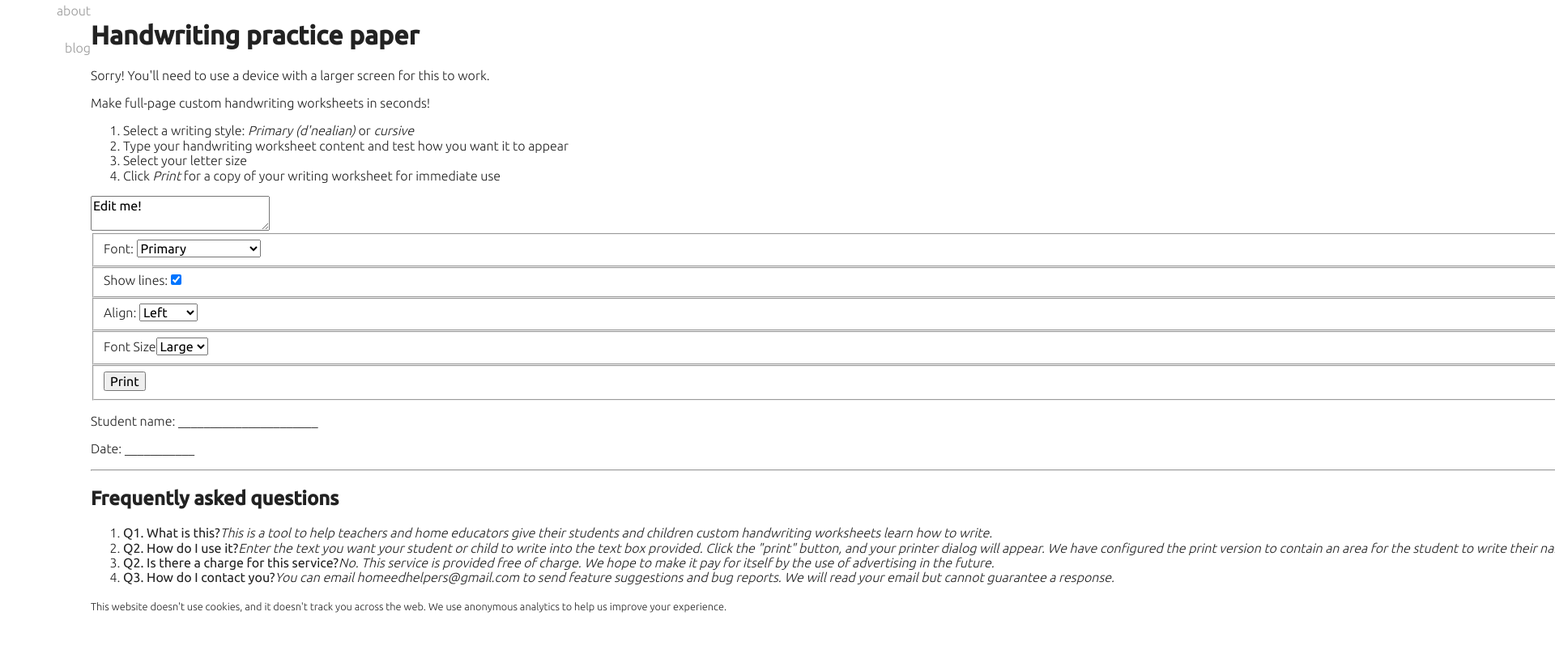
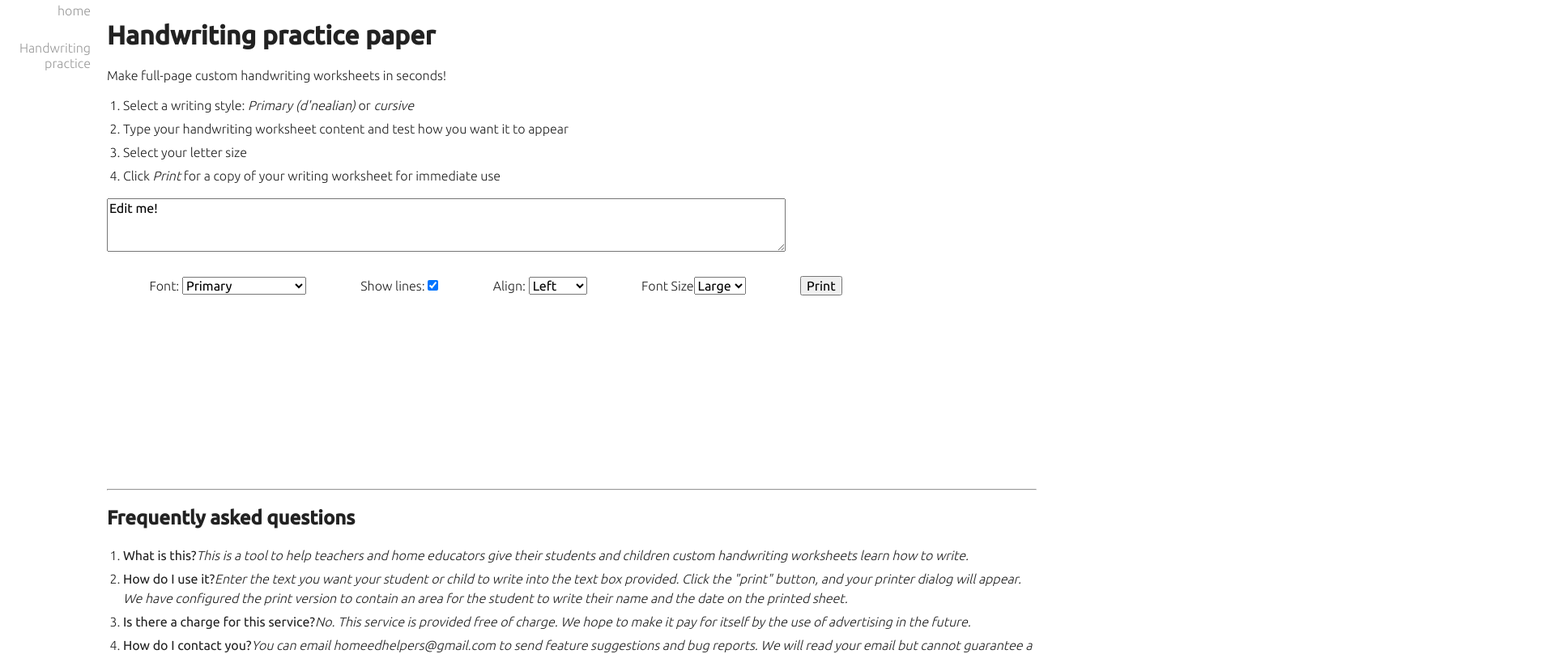
Before and after one commit to endymion1818/homeedhelpers-fe-v2, a Next.js app: page /handwriting-practice-paper in a window 1280 px wide. Shown: the part 60-868 px from the top of the page at 81% size, 1920 px wide, since content can reach past the window. Before the commit the page ends 817 px from the top, so only its background shows below. Built offline with nearby package versions, Linux system fonts and the light colour scheme.

Commit message:
style tidying

```diff
--- a/src/components/HandwritingPractice/HandwritingPractice.tsx
+++ b/src/components/HandwritingPractice/HandwritingPractice.tsx
@@ -1,5 +1,5 @@
 import React from 'react'
-import './stylesheet.module.css'
+import styles from './stylesheet.module.css'
 
 const HandwritingPractice = () => {
 
@@ -35,53 +35,77 @@ const HandwritingPractice = () => {
     }
     return (
         <div className="container">
-            <div id="edit">
-            <textarea value={message} onChange={e => useMessage(e.currentTarget.value)} />
-        </div>
-            <div id="font">
-                <fieldset>
+            <h1>Handwriting practice paper</h1>
+            <p>Make full-page custom handwriting worksheets in seconds!</p>
+            <ol className={styles.instructions}>
+                <li>Select a writing style: <i>Primary (d'nealian)</i> or <i>cursive</i></li>
+                <li>Type your handwriting worksheet content and test how you want it to appear</li>
+                <li>Select your letter size</li>
+                <li>Click <i>Print</i> for a copy of your writing worksheet for immediate use
+                </li>
+            </ol>
+            <p id={styles.sorrynotresponsive} data-nosnippet>Sorry! You'll need to use a device with a larger screen for this to work.</p>
+            <div id={styles.edit}>
+                <textarea value={message} onChange={e => useMessage(e.currentTarget.value)} />
+            </div>
+            <div id={styles.font}>
+                <fieldset className={styles.fieldset}>
                     <label htmlFor="dot">Font: </label>
                     <select>
-                    <option id="dot" value="KG Primary Dots" selected>Primary</option>
-                    <option id="dot-line-cursive" value="Learning Curve Dashed" >Dots lined Cursive</option>
+                    <option id={styles.dot} value="KG Primary Dots" selected>Primary</option>
+                    <option value="Learning Curve Dashed" >Dots lined Cursive</option>
                 </select>
                 </fieldset>
-                <fieldset>
+                <fieldset className={styles.fieldset}>
                     <label htmlFor="lines">Show lines: </label>
                     <input type="checkbox" checked={showLines} />
                 </fieldset>
-                <fieldset>
+                <fieldset className={styles.fieldset}>
                     <label htmlFor="align">Align: </label>
-                    <select id="align">
-                        <option id="to-left" value="left" selected>Left</option>
-                        <option id="to-center" value="center">Center</option>
-                        <option id="to-right" value="right">Right</option>
+                    <select id={styles.align}>
+                        <option value="left" selected>Left</option>
+                        <option value="center">Center</option>
+                        <option value="right">Right</option>
                     </select>
                 </fieldset>
-                <fieldset>
+                <fieldset className={styles.fieldset}>
                     <label htmlFor="scale">Font Size</label>
-                    <select id="scale" value={scale} onChange={printStyle}>
-                        <option id="large" value="large" selected>Large</option>
-                        <option id="small" value="small">Small</option>
+                    <select id={styles.scale} value={scale} onChange={printStyle}>
+                        <option id={styles.large} value="large" selected>Large</option>
+                        <option id={styles.small} value="small">Small</option>
                     </select>
                 </fieldset>
-                <fieldset>
+                <fieldset className={styles.fieldset}>
                     <button onClick={printHandler}>Print</button>
                 </fieldset>
             </div>
-            <div id="printarea">
-                <section id="printarea__header">
+            <div id={styles.printarea}>
+                <section id={styles.printarea__header}>
                     <p>Student name: ______________________</p>
                     <p>Date: ___________</p>
                 </section>
-                {lines && lines.map((line, index) => (
-                    <p key={index} className="scale" v-for="line in lines" >
-                    <img src="./images/handwriting-singleline-large.png" alt="lined background " v-if="showLines === true && scale === 'large'"/>
-                    <img src="./images/handwriting-singleline-small.png" alt="lined background " v-if="showLines === true && scale === 'small'" />
-                    {line}
-                </p>
-                ))}
+                {}
             </div>
+            <hr/>
+        <h2>Frequently asked questions</h2>
+        <ol className={styles.instructions}>
+            <li>
+                <strong>What is this?</strong>
+                <i>This is a tool to help teachers and home educators give their students and children custom handwriting worksheets learn how to write.</i>
+            </li>
+            <li>
+                <strong>How do I use it?</strong>
+                <i>Enter the text you want your student or child to write into the text box provided. Click the "print" button, and your printer dialog will appear. We have configured the print version to contain an area for the student to write their name and the date on the printed sheet.</i>
+            </li>
+            <li>
+                <strong>Is there a charge for this service?</strong>
+                <i>No. This service is provided free of charge. We hope to make it pay for itself by the use of advertising in the future.</i>
+            </li>
+            <li>
+                <strong>How do I contact you?</strong>
+                <i>You can email homeedhelpers@gmail.com to send feature suggestions and bug reports. We will read your email but cannot guarantee a response.</i>
+            </li>
+        </ol>
         </div>
     )
 }
--- a/src/components/HandwritingPractice/stylesheet.module.css
+++ b/src/components/HandwritingPractice/stylesheet.module.css
@@ -17,6 +17,9 @@
     flex-direction: column;
     align-items: center;
     max-width: 100vw;
+}
+.fieldset {
+    border: 1px solid transparent;
 }
 #edit {
     margin-bottom: 20px;
@@ -66,14 +69,15 @@
     left: 0;
     width: 100%;
 }
-#instructions {
+.instructions {
     padding-inline-start: 20px;
+}
+.instructions > li {
+    line-height: 1.5;
+    margin-bottom: 5px;
 }
 #sorrynotresponsive {
     display: none;
-}
-#footer {
-    text-align: center;
 }
 @media (max-width: 550px) {
     #sorrynotresponsive {
--- a/src/components/Layout.tsx
+++ b/src/components/Layout.tsx
@@ -15,7 +15,9 @@ const Layout:FC = ({ children }) => {
       <nav>
         <Navigation />
       </nav>
-      <main>{children}</main>
+      <main>
+        {children}
+      </main>
       <style jsx>
         {`
           .root {
@@ -28,13 +30,15 @@ const Layout:FC = ({ children }) => {
             display: flex;
             min-height: 100%;
           }
+          footer {
+            text-align: center;
+            margin-bottom: 20px;
+          }
           @media (min-width: 769px) {
             .root {
               display: flex;
               flex: 1 0 auto;
-            }
-            main {
-              flex: 1 0 auto;
+              grid-gap: 20px;
             }
           }
         `}
--- a/src/components/Navigation.tsx
+++ b/src/components/Navigation.tsx
@@ -13,10 +13,15 @@ export default function Navigation() {
         <ul>
           <li>
             <Link href="/">
-              <a className={router.pathname === "/" ? "active" : null}>about</a>
+              <a className={router.pathname === "/" ? "active" : null}>home</a>
             </Link>
           </li>
           <li>
+            <Link href="/handwriting-practice-paper">
+              <a className={router.pathname === "/" ? "active" : null}>Handwriting practice</a>
+            </Link>
+          </li>
+          {/* <li>
             <Link href="/posts">
               <a
                 className={
@@ -26,7 +31,7 @@ export default function Navigation() {
                 blog
               </a>
             </Link>
-          </li>
+          </li> */}
         </ul>
         <style jsx>
           {`
--- a/src/pages/handwriting-practice-paper.tsx
+++ b/src/pages/handwriting-practice-paper.tsx
@@ -11,44 +11,7 @@ const Index = () => {
       <BasicMeta url={"/"} />
       <OpenGraphMeta url={"/"} />
       <TwitterCardMeta url={"/"} />
-      <div className="container">
-        <div id="main">
-        <div id="header">
-            <h1>Handwriting practice paper</h1>
-            <p id="sorrynotresponsive" data-nosnippet>Sorry! You'll need to use a device with a larger screen for this to work.</p>
-            <p>Make full-page custom handwriting worksheets in seconds!</p>
-            <ol id="instructions">
-                <li>Select a writing style: <i>Primary (d'nealian)</i> or <i>cursive</i></li>
-                <li>Type your handwriting worksheet content and test how you want it to appear</li>
-                <li>Select your letter size</li>
-                <li>Click <i>Print</i> for a copy of your writing worksheet for immediate use
-                </li>
-            </ol>
-        </div>
         <HandwritingPractice />
-            <hr/>
-            <h2>Frequently asked questions</h2>
-            <ol>
-                <li>
-                    <strong>Q1. What is this?</strong>
-                    <i>This is a tool to help teachers and home educators give their students and children custom handwriting worksheets learn how to write.</i>
-                </li>
-                <li>
-                    <strong>Q2. How do I use it?</strong>
-                    <i>Enter the text you want your student or child to write into the text box provided. Click the "print" button, and your printer dialog will appear. We have configured the print version to contain an area for the student to write their name and the date on the printed sheet.</i>
-                </li>
-                <li>
-                    <strong>Q2. Is there a charge for this service?</strong>
-                    <i>No. This service is provided free of charge. We hope to make it pay for itself by the use of advertising in the future.</i>
-                </li>
-                <li>
-                    <strong>Q3. How do I contact you?</strong>
-                    <i>You can email homeedhelpers@gmail.com to send feature suggestions and bug reports. We will read your email but cannot guarantee a response.</i>
-                </li>
-            </ol>
-            <p id="footer"><small>This website doesn't use cookies, and it doesn't track you across the web. We use anonymous analytics to help us improve your experience.</small></p>
-        </div>
-      </div>
       </Layout>
   )
 }
```
Also changed, not shown: src/components/Footer.tsx (added, +11 -0 lines), src/components/HandwritingPractice/handwriting-singleline-large.png (added), src/components/HandwritingPractice/handwriting-singleline-small.png (added).
